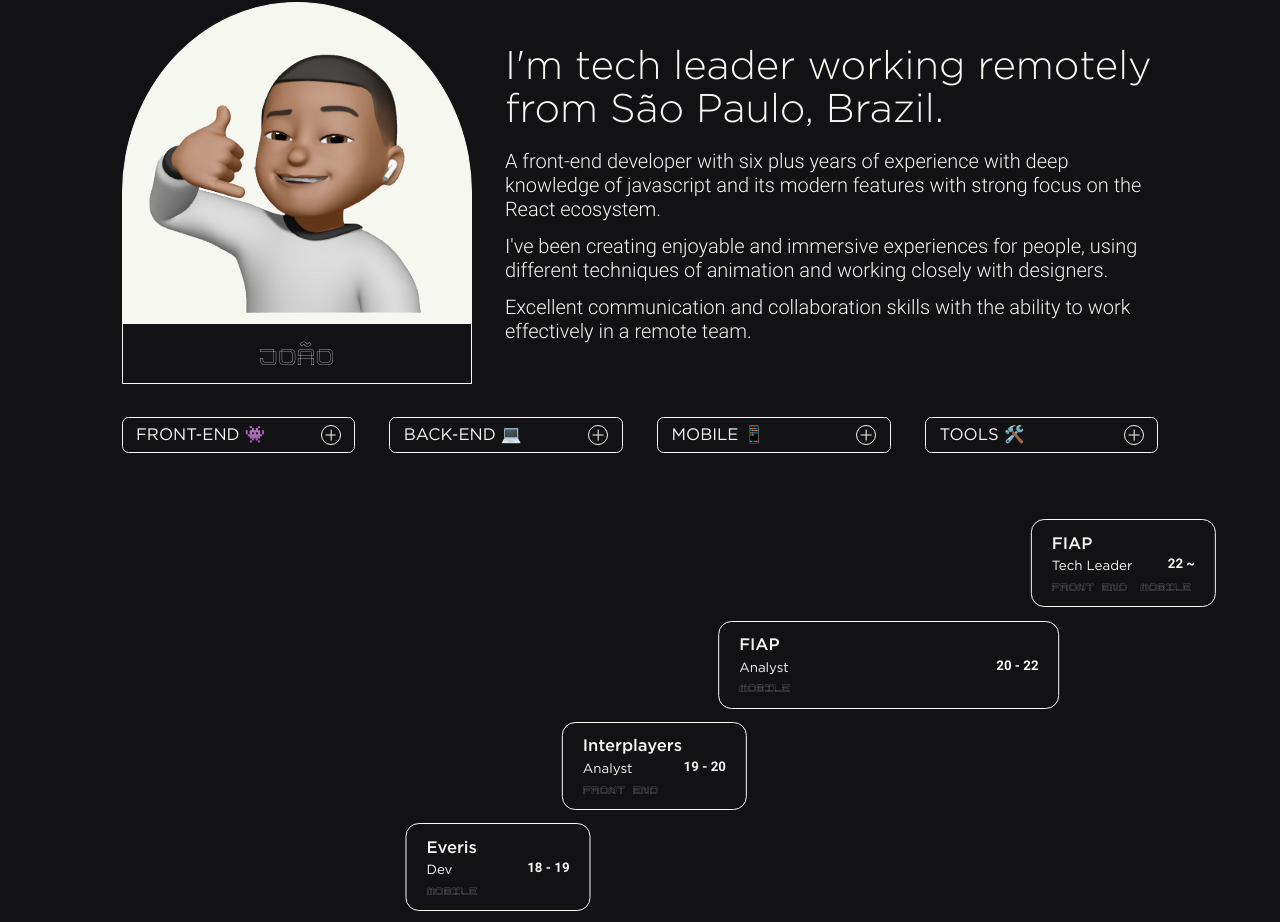
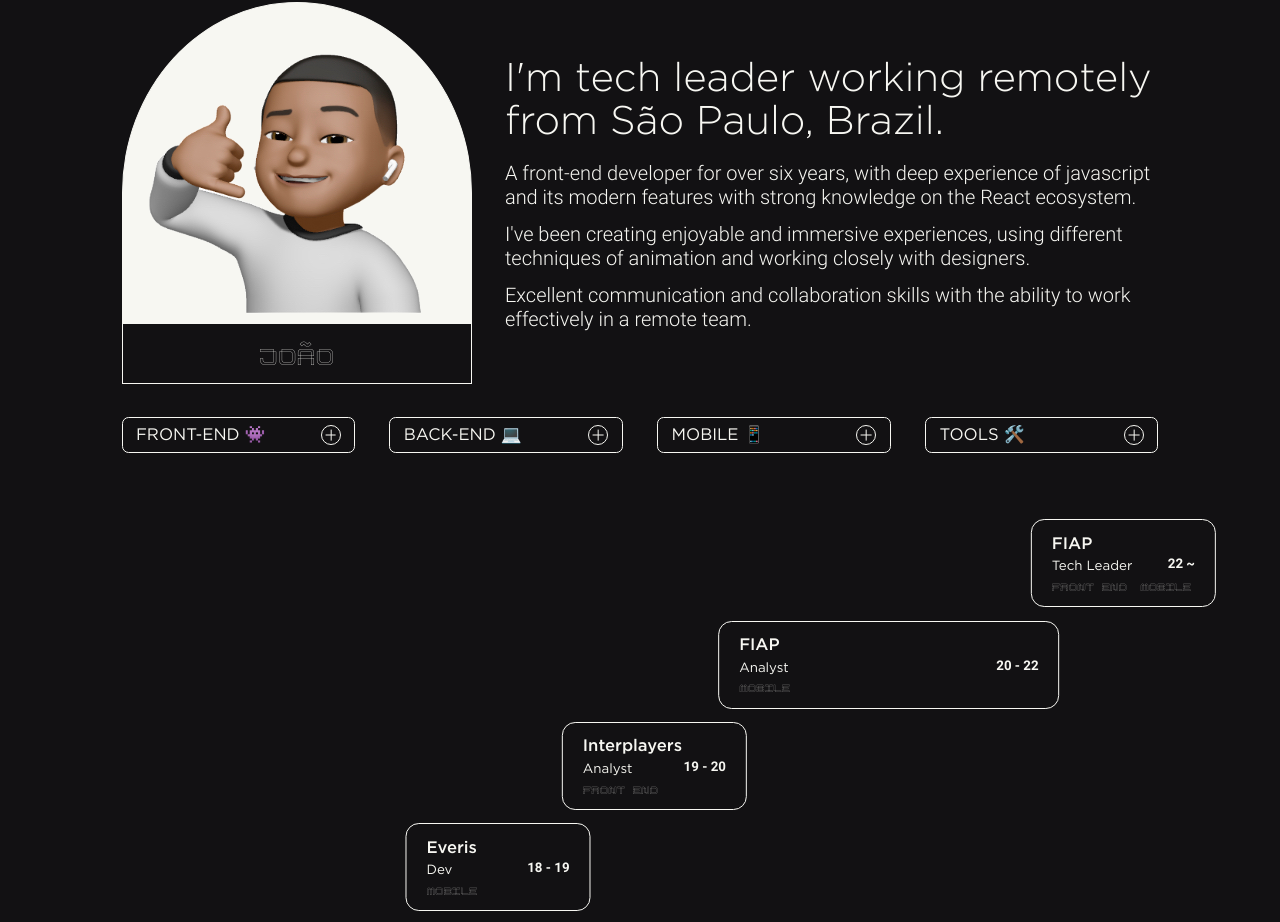
Before and after one commit to joaohd98/damazio-portfolio, a Next.js app: page / in a window 1280 px wide. Shown: the part 798-1720 px from the top of the page. Built offline with nearby package versions, Linux system fonts and the light colour scheme.

Commit message:
feature(general): improved text of intro and header

```diff
--- a/src/templates/home/header/const.ts
+++ b/src/templates/home/header/const.ts
@@ -17,7 +17,7 @@
       job: splitText('Um Desevolvedor'),
       highlights: [
         'Que ama criar UI agradáveis, acessíveis, performáticas',
-        'e atraentes que transforma ideias em realidade'
+        'e atraentes que transformam ideias em realidade'
       ]
     }
   });
--- a/src/templates/home/intro/const.ts
+++ b/src/templates/home/intro/const.ts
@@ -6,8 +6,8 @@
       profilePicture: 'profile picture',
       currentWork: "I'm tech leader working remotely from São Paulo, Brazil.",
       descriptions: [
-        'A front-end developer with six plus years of experience with deep knowledge of javascript and its modern features with strong focus on the React ecosystem.',
-        "I've been creating enjoyable and immersive experiences for people, using different techniques of animation and working closely with designers.",
+        'A front-end developer for over six years, with deep experience of javascript and its modern features with strong knowledge on the React ecosystem.',
+        "I've been creating enjoyable and immersive experiences, using different techniques of animation and working closely with designers.",
         'Excellent communication and collaboration skills with the ability to work effectively in a remote team.'
       ],
       jobs: [
@@ -51,9 +51,9 @@
       profilePicture: 'Foto de perfil',
       currentWork: 'Eu sou um tech leader trabalhando remotamente de São Paulo, Brazil.',
       descriptions: [
-        'Um desenvolvedor front-end com mais de seis anos de experiência com profundo conhecimento de javascript e seus recursos modernos com forte foco no ecossistema React',
-        'Tenho criado experiências agradáveise imersivas para as pessoas, usando diferentes técnicas de animação e trabalhando em estreita colaboração com designers.',
-        'Excelentes habilidades de comunicação e colaboração com a capacidade de trabalhar em uma equipe remota.'
+        'Desenvolvedor front-end há mais de seis anos, profunda experiência em javascript, forte conhecimento em ReactJS e ecossistema React.',
+        'Tenho criado experiências agradáveis e imersivas, usando diferentes técnicas de animação e trabalhando em estreita colaboração com designers.',
+        'Excelentes habilidades de comunicação e colaboração com a capacidade de trabalhar em uma equipe remota fácilmente.'
       ],
       jobs: [
         {
```
